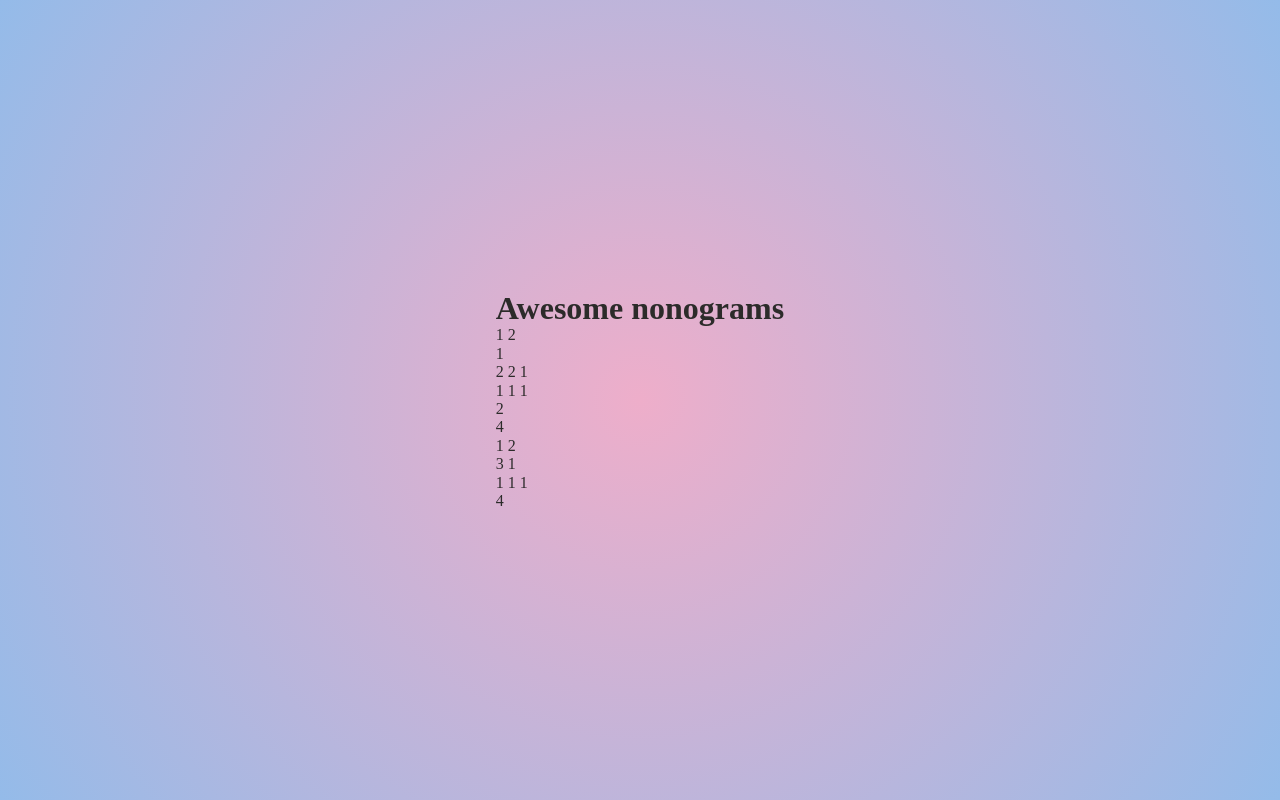
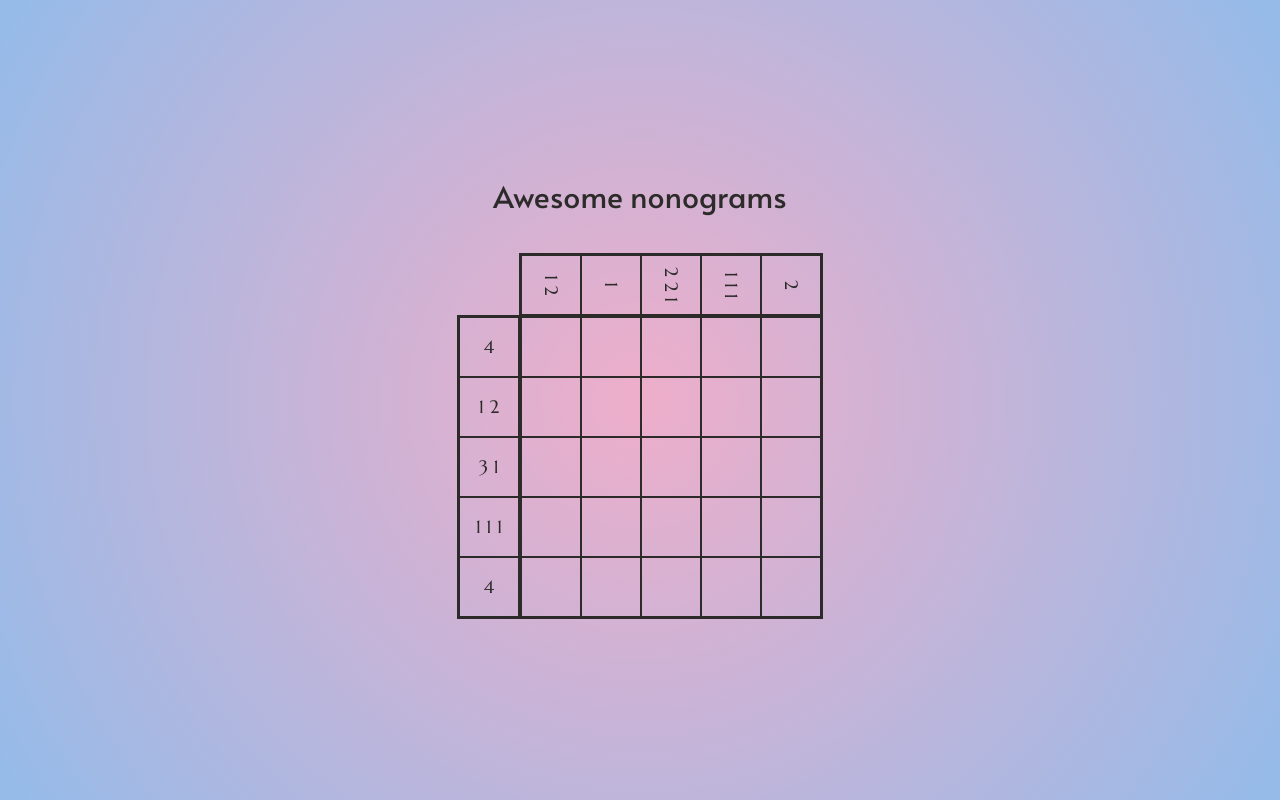
Before and after one commit to Kinkandju/nonograms, a website with bundled scripts: page index.html in a window 1280 px wide. Built offline with nearby package versions, Linux system fonts and the light colour scheme.

Commit message:
feat: add base styles

```diff
--- a/styles.css
+++ b/styles.css
@@ -410,6 +410,10 @@
 
 html,
 body {
+  font-size: 18px;
+  font-weight: 400;
+  line-height: 18px;
+  font-family: "Marcellus";
   background: rgb(238, 174, 202);
   background: radial-gradient(circle, rgb(238, 174, 202) 0%, rgb(148, 187, 233) 100%);
   color: rgb(44, 43, 42);
@@ -450,6 +454,105 @@
       -ms-flex-align: center;
           align-items: center;
   margin: 0;
-  padding: 0 20px;
-  height: 100vh;
+  padding: 20px;
+  height: calc(100vh - 40px);
 }
+
+.game__title {
+  font-size: 30px;
+  font-weight: 400;
+  line-height: 30px;
+  font-family: "Alata";
+  text-align: center;
+  margin: 0 0 40px 0;
+  padding: 0;
+}
+
+.game__field {
+  display: -webkit-box;
+  display: -ms-flexbox;
+  display: flex;
+  -webkit-box-orient: vertical;
+  -webkit-box-direction: normal;
+      -ms-flex-direction: column;
+          flex-direction: column;
+  -webkit-box-pack: center;
+      -ms-flex-pack: center;
+          justify-content: center;
+}
+
+.game__container {
+  display: -webkit-box;
+  display: -ms-flexbox;
+  display: flex;
+  -webkit-box-orient: horizontal;
+  -webkit-box-direction: normal;
+      -ms-flex-direction: row;
+          flex-direction: row;
+  -webkit-box-align: end;
+      -ms-flex-align: end;
+          align-items: flex-end;
+}
+
+.game__clues {
+  border: 2px solid rgb(44, 43, 42);
+}
+
+.game__clues.clues_top {
+  position: relative;
+  top: 2px;
+  display: -ms-grid;
+  display: grid;
+  -ms-grid-columns: (1fr)[5];
+  grid-template-columns: repeat(5, 1fr);
+  margin-left: auto;
+  width: 300px;
+  height: 60px;
+}
+
+.game__clues.clues_top .game__clue {
+  -webkit-writing-mode: vertical-rl;
+      -ms-writing-mode: tb-rl;
+          writing-mode: vertical-rl;
+}
+
+.game__clues.clues_left {
+  display: -ms-grid;
+  display: grid;
+  -ms-grid-rows: (1fr)[5];
+  grid-template-rows: repeat(5, 1fr);
+  width: 60px;
+  height: 300px;
+}
+
+.game__clue,
+.game__cell {
+  display: -webkit-box;
+  display: -ms-flexbox;
+  display: flex;
+  -webkit-box-pack: center;
+      -ms-flex-pack: center;
+          justify-content: center;
+  -webkit-box-align: center;
+      -ms-flex-align: center;
+          align-items: center;
+  border: 1px solid rgb(44, 43, 42);
+}
+
+.game__sectoring {
+  display: -ms-grid;
+  display: grid;
+  -ms-grid-columns: (1fr)[5];
+  grid-template-columns: repeat(5, 1fr);
+  -ms-grid-rows: (1fr)[5];
+  grid-template-rows: repeat(5, 1fr);
+  gap: 0;
+  width: 300px;
+  height: 300px;
+  border-right: 2px solid rgb(44, 43, 42);
+  border-bottom: 2px solid rgb(44, 43, 42);
+}
+
+.game__cell:hover {
+  background-color: rgb(148, 187, 233);
+}
```
